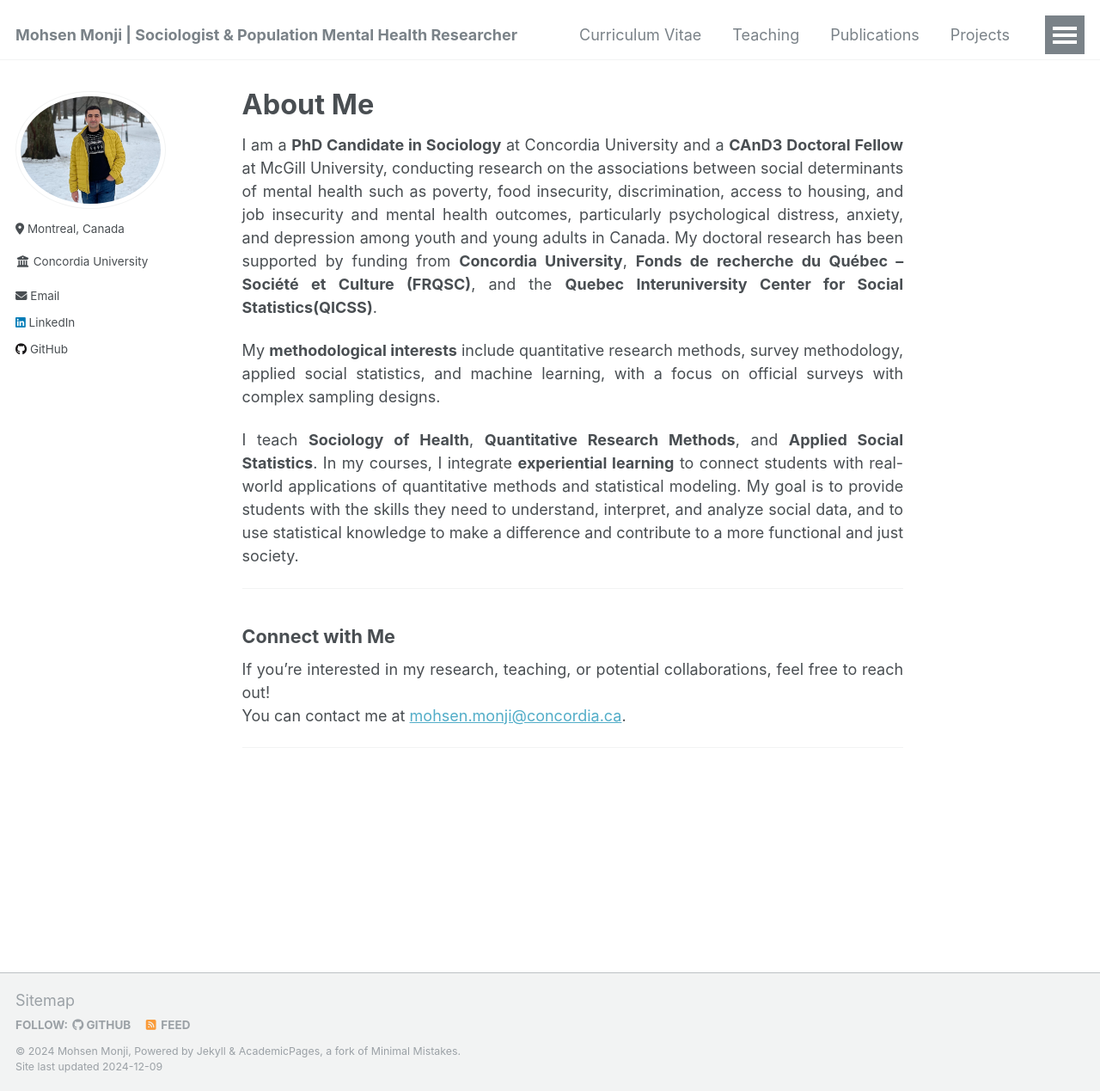
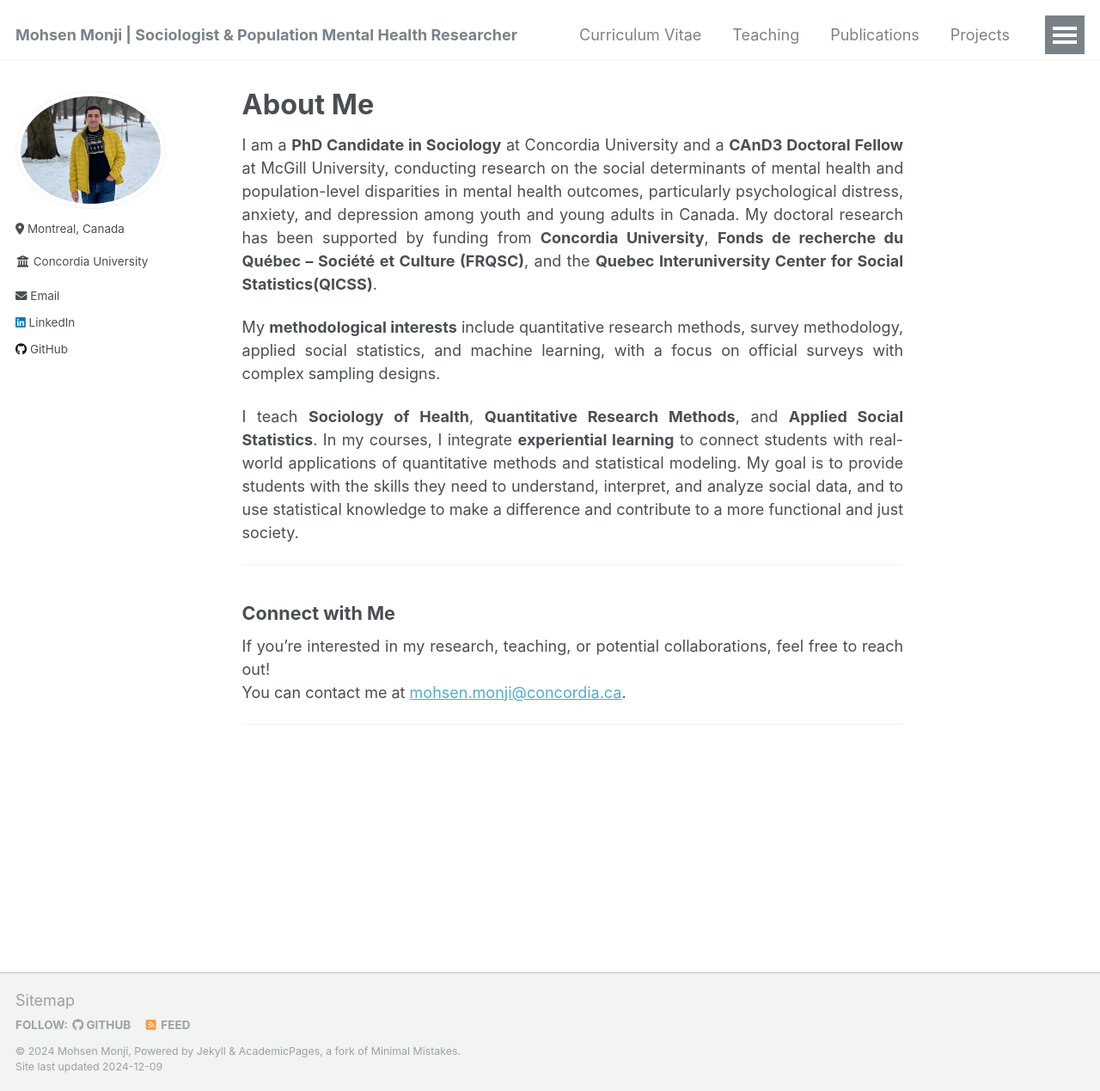
Before and after one commit to Mohsnmonji/mohsnmonji.github.io, a Jekyll site: the page built from _pages/about.md, in a window 1280 px wide and 1269 px high. Shown: the whole window at 86% size. Built offline with Jekyll 4.4.1, drawn with Linux system fonts in a browser that asks for light colours.

Commit message:
Update about.md

```diff
--- a/_pages/about.md
+++ b/_pages/about.md
@@ -10,7 +10,7 @@ redirect_from:
 ---
 
 
-I am a **PhD Candidate in Sociology** at Concordia University and a **CAnD3 Doctoral Fellow** at McGill University, conducting research on the associations between social determinants of mental health such as poverty, food insecurity, discrimination, access to housing, and job insecurity and mental health outcomes, particularly psychological distress, anxiety, and depression among youth and young adults in Canada. My doctoral research has been supported by funding from **Concordia University**, **Fonds de recherche du Québec – Société et Culture (FRQSC)**, and the **Quebec Interuniversity Center for Social Statistics(QICSS)**.
+I am a **PhD Candidate in Sociology** at Concordia University and a **CAnD3 Doctoral Fellow** at McGill University, conducting research on the social determinants of mental health and population-level disparities in mental health outcomes, particularly psychological distress, anxiety, and depression among youth and young adults in Canada. My doctoral research has been supported by funding from **Concordia University**, **Fonds de recherche du Québec – Société et Culture (FRQSC)**, and the **Quebec Interuniversity Center for Social Statistics(QICSS)**.
 
 My **methodological interests** include quantitative research methods, survey methodology, applied social statistics, and machine learning, with a focus on official surveys with complex sampling designs.
 
```
